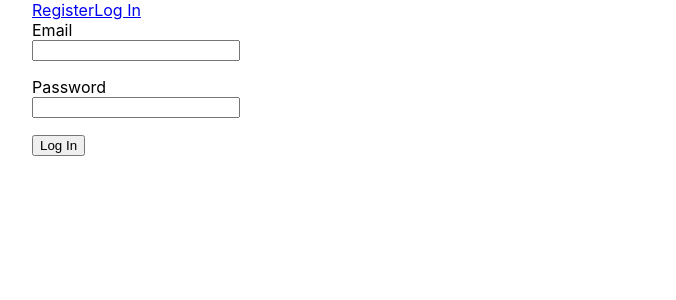
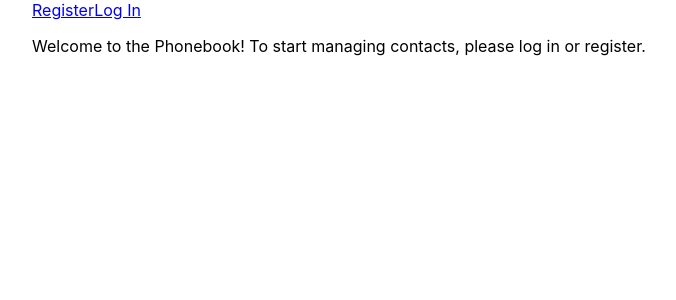
Before and after one commit to SofiyaKalynovska/goit-react-hw-08-phonebook, a React (Create React App) app: page / in a window 1280 px wide. Before the commit this address led to /login. Shown: the top 300 px of the page, without its empty margins (128-804 px from the left). Built offline with nearby package versions, Linux system fonts and the light colour scheme.

Commit message:
Add Start page

```diff
--- a/src/components/App.jsx
+++ b/src/components/App.jsx
@@ -1,7 +1,7 @@
 import { useAuth } from 'hooks/useAuth';
 import { lazy, useEffect } from 'react';
 import { useDispatch } from 'react-redux';
-import { Routes, Route, Navigate } from 'react-router-dom';
+import { Routes, Route } from 'react-router-dom';
 import { refreshUser } from 'redux/authOperations';
 import { Layout } from './Layout';
 import { RestrictedRoute } from './RestrictedRoute';
@@ -10,6 +10,7 @@ import { PrivateRoute } from './PrivateRoute';
 const RegisterPage = lazy(() => import('../pages/Register'));
 const LogInPage = lazy(() => import('../pages/LogIn'));
 const ContactsPage = lazy(() => import('../pages/Contacts'));
+const StartPage = lazy(()=> import ('../pages/Start'))
 
 export const App = () => {
   const dispatch = useDispatch();
@@ -23,7 +24,7 @@ export const App = () => {
   ) : (
     <Routes>
       <Route path="/" element={<Layout />}>
-        <Route index element={<Navigate to="login" />} />
+        <Route index element={<StartPage />} />
         <Route path="register" element={<RegisterPage />} />
         debugger
         <Route
@@ -35,7 +36,9 @@ export const App = () => {
         ;
         <Route
           path="contacts"
-          element={<PrivateRoute redirectTo="/login" component={<ContactsPage />} />}
+          element={
+            <PrivateRoute redirectTo="/login" component={<ContactsPage />} />
+          }
         />
       </Route>
     </Routes>
--- /dev/null
+++ b/src/pages/Start.jsx
@@ -0,0 +1,10 @@
+
+export default function Start () {
+  return (
+
+      <p>
+      Welcome to the Phonebook!  To start managing contacts, please log in or register.
+      </p>
+
+  );
+};
```
